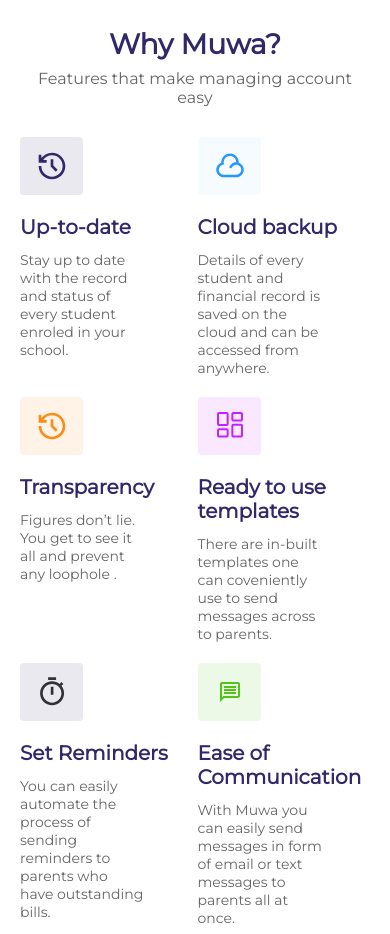
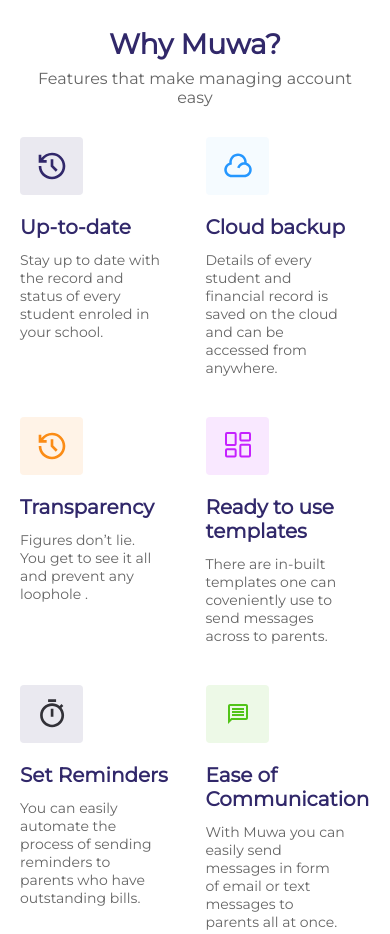
Before and after one commit to Tommy-Bada/Muwa, a plain HTML site: page index.html in a window 390 px wide. Shown: the part 760-1694 px from the top of the page. Drawn offline with Linux system fonts and the light colour scheme.

Commit message:
Mobile View Test

```diff
--- a/muwa.css
+++ b/muwa.css
@@ -503,13 +503,12 @@
         padding: 3rem 2rem;
     }
     #section-2-grid{
+        grid-template-columns: 45vw 45vw;
+        column-gap: 1rem;
         margin-top: 3rem;
-        grid-template-columns: 45% 45%;
-        column-gap: 2rem;
-        row-gap: 2rem;
     }
     .section-2-grid-box{
-        width: 40vw;
+        min-width: 45vw;
     }
     .section-2-grid-text{
         width: 80%;
@@ -525,7 +524,7 @@
         margin: 3rem auto;
     }
     .section-3-grid-2-box{
-        width: 15rem;
+        width: 90vw;
         margin-left: 2rem;
     }
 
```
